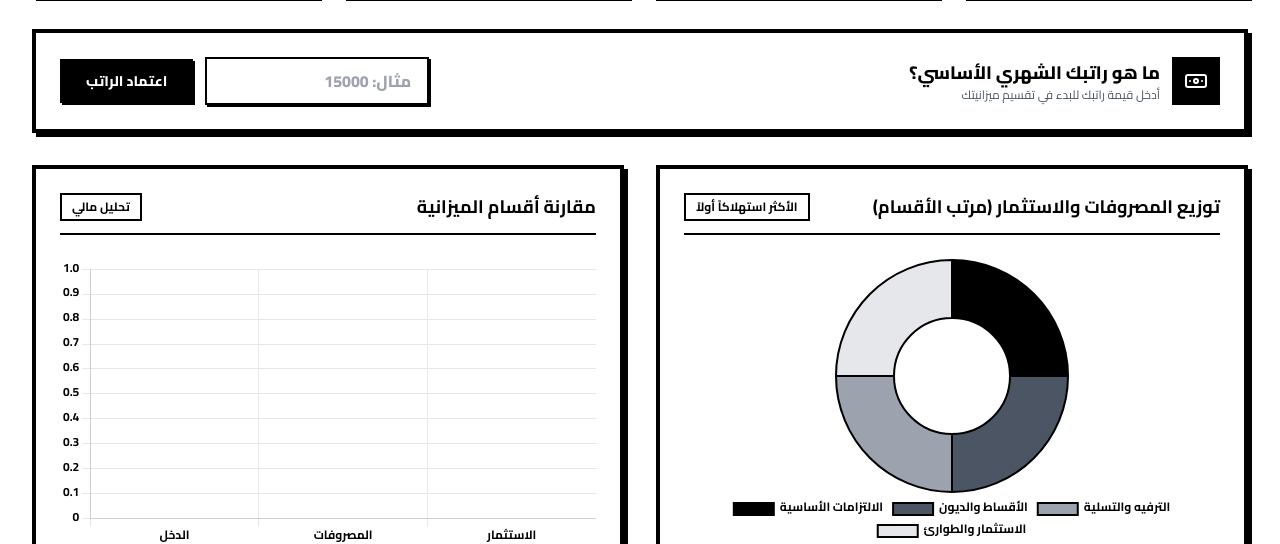
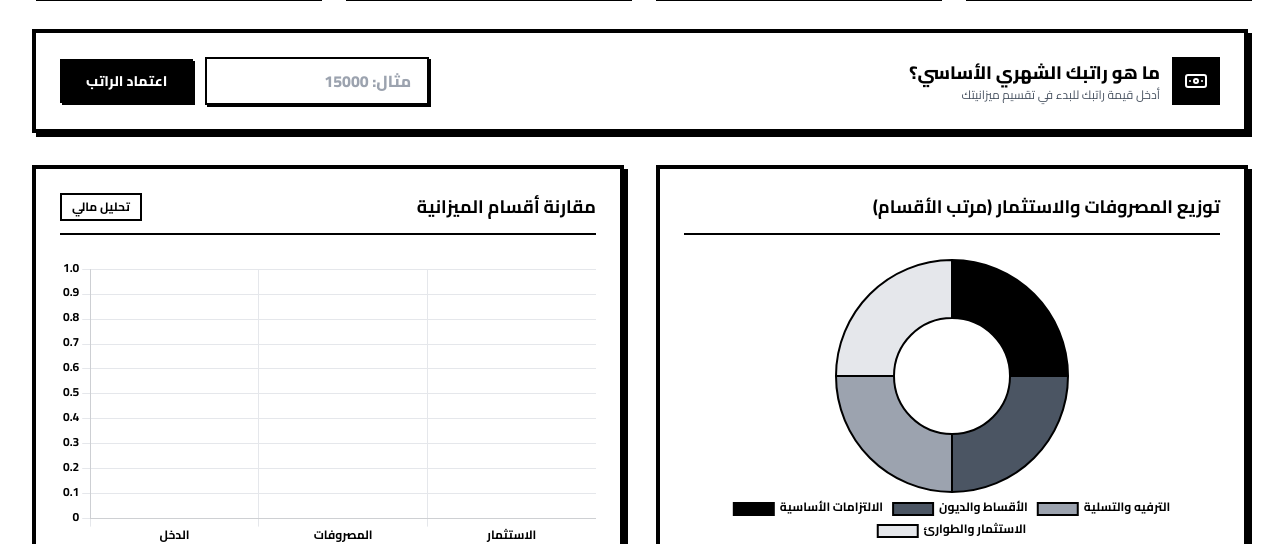
Before and after one commit to HamzaD265/Tango-Budget, a plain HTML site: page index.html in a window 1280 px wide. Shown: the part 293-837 px from the top of the page. Drawn offline with nearby package versions, Linux system fonts and the light colour scheme.

Commit message:
Remove chart badge text for pie chart

```diff
--- a/index.html
+++ b/index.html
@@ -223,7 +223,6 @@
             <div class="border-4 border-black dark:border-white p-6 bg-white dark:bg-black shadow-brutal dark:shadow-brutal-white">
                 <div class="flex justify-between items-center mb-6 border-b-2 border-black dark:border-white pb-3">
                     <h3 class="font-bold text-lg" id="chart-pie-title">توزيع المصروفات والاستثمار (مرتب الأقسام)</h3>
-                    <span class="text-xs font-bold border-2 border-black dark:border-white px-2.5 py-1" id="chart-badge-pie">الأكثر استهلاكاً أولاً</span>
                 </div>
                 <div class="relative h-72 flex items-center justify-center">
                     <canvas id="expensesDoughnutChart"></canvas>
@@ -316,7 +315,6 @@
                 extraAmountPlaceholder: "المبلغ",
                 btnAddExtra: "+ إضافة للدخل",
                 chartPie: "توزيع المصروفات والاستثمار (مرتب الأقسام)",
-                chartBadgePie: "الأكثر استهلاكاً أولاً",
                 chartBar: "مقارنة أقسام الميزانية",
                 chartBadgeBar: "تحليل مالي",
                 sectionsTitle: "تقسيم المصروفات والادخار",
@@ -355,7 +353,6 @@
                 extraAmountPlaceholder: "Amount",
                 btnAddExtra: "+ Add Income",
                 chartPie: "Expenses & Investment Breakdown (Sorted)",
-                chartBadgePie: "Highest First",
                 chartBar: "Budget Categories Comparison",
                 chartBadgeBar: "Financial Analysis",
                 sectionsTitle: "Expenses & Savings Breakdown",
```
